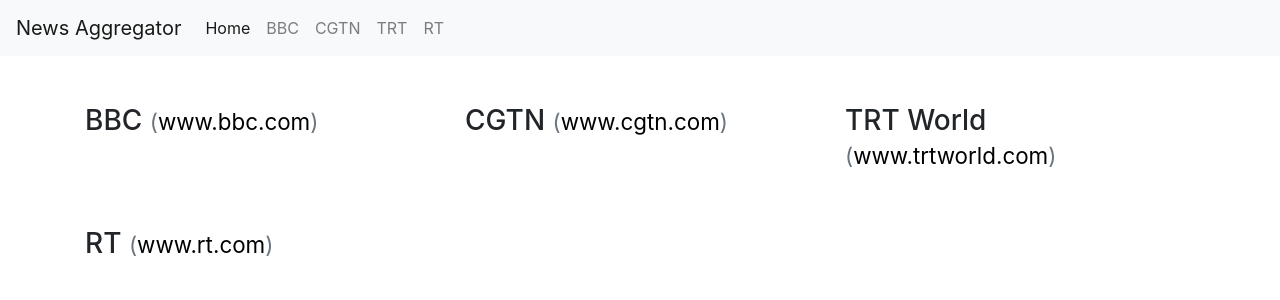
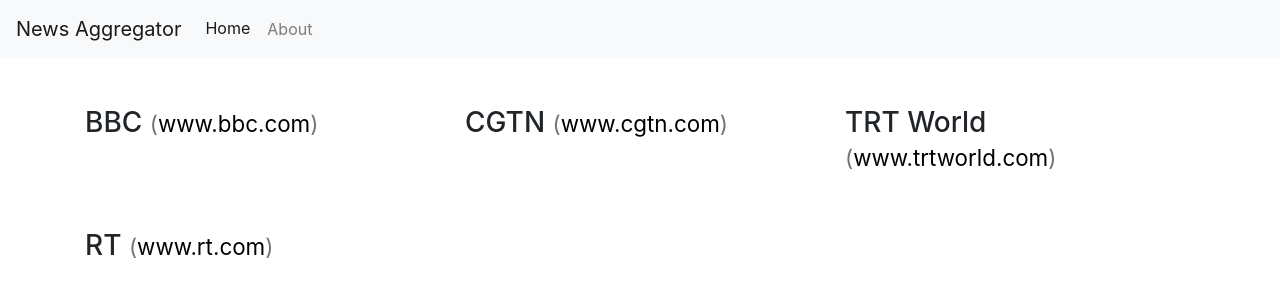
Before and after one commit to msqazizada/Django-News-Aggregator, a Django app: page / in a window 1280 px wide. Shown: the top 300 px of the page. Run offline with Django 3.2, Linux system fonts and the light colour scheme; data that the repository does not hold is empty; some libraries are stand-ins or nearby versions.

Commit message:
cleaned the code with adding a function

```diff
--- a/src/news_aggregator/views.py
+++ b/src/news_aggregator/views.py
@@ -23,53 +23,33 @@
     return headings_classes
 
 
-# BBC
-for headings in get_match(urls['bbc'], 'a', 'block-link__overlay-link'):
-    if len(headings.text) > 5 and len(bbc) < 5:
-        if urls['bbc'] in headings['href']:
-            bbc.append({'content': headings.text,
-                        'link': headings['href']})
+def get_article_headings(url, tag, klass, lst, link=False):
+    for headings in get_match(url, tag, klass):
+        if link is True:
+            _link = headings.find('a')
+            if len(headings.text) > 5 and len(lst) < 5:
+                if url in _link['href']:
+                    lst.append({'content': headings.text, 'link': _link['href']})
+                else:
+                    lst.append({'content': headings.text, 'link': url + _link['href']})
         else:
-            bbc.append({'content': headings.text,
-                        'link': urls['bbc'] + headings['href']})
-
-
-# CGTN
-for headings in get_match(urls['cgtn'], 'div', 'cg-title'):
-    link = headings.find('a')
-    if len(headings.text) > 5 and len(cgtn) < 5:
-        if urls['cgtn'] in link['href']:
-            cgtn.append({'content': headings.text,
-                         'link': link['href']})
-        else:
-            cgtn.append({'content': headings.text,
-                         'link': urls['cgtn'] + link['href']})
-
-
-# RT
-for headings in get_match(urls['rt'], 'a', 'main-promobox__link'):
-    if len(headings.text) > 5 and len(rt) < 5:
-        if urls['rt'] in headings['href']:
-            rt.append({'content': headings.text,
-                       'link': headings['href']})
-        else:
-            rt.append({'content': headings.text,
-                       'link': urls['rt'] + headings['href']})
-
-
-# TRT
-for headings in get_match(urls['trt'], 'div', 'news-article'):
-    link = headings.find('a')
-    if len(headings.text) > 5 and len(trt) < 5:
-        if urls['trt'] in link['href']:
-            trt.append({'content': headings.text,
-                        'link': link['href']})
-        else:
-            trt.append({'content': headings.text,
-                        'link': urls['trt'] + link['href']})
+            if len(headings.text) > 5 and len(lst) < 5:
+                if url in headings['href']:
+                    lst.append({'content': headings.text, 'link': headings['href']})
+                else:
+                    lst.append({'content': headings.text, 'link': url + headings['href']})
 
 
 def home_view(request):
+    # TRT
+    get_article_headings(urls['trt'], 'div', 'news-article', trt, True)
+    # RT
+    get_article_headings(urls['rt'], 'a', 'main-promobox__link', rt)
+    # CGTN
+    get_article_headings(urls['cgtn'], 'div', 'cg-title', cgtn, True)
+    # BBC
+    get_article_headings(urls['bbc'], 'a', 'block-link__overlay-link', bbc)
+
     context = {
         'rt_news': rt,
         'cgtn_news': cgtn,
--- a/src/templates/navbar.html
+++ b/src/templates/navbar.html
@@ -1,6 +1,7 @@
 <nav class="navbar navbar-expand-lg navbar-light bg-light">
   <a class="navbar-brand" href="{% url 'news_aggregator:home' %}">News Aggregator</a>
-  <button class="navbar-toggler" type="button" data-toggle="collapse" data-target="#navbarSupportedContent" aria-controls="navbarSupportedContent" aria-expanded="false" aria-label="Toggle navigation">
+  <button class="navbar-toggler" type="button" data-toggle="collapse" data-target="#navbarSupportedContent"
+    aria-controls="navbarSupportedContent" aria-expanded="false" aria-label="Toggle navigation">
     <span class="navbar-toggler-icon"></span>
   </button>
 
@@ -10,16 +11,7 @@
         <a class="nav-link" href="{% url 'news_aggregator:home' %}">Home <span class="sr-only">(current)</span></a>
       </li>
       <li class="nav-item">
-        <a class="nav-link"  target="_blank" rel="noopener noreferrer" href="https://www.bbc.com/" >BBC</a>
-      </li>
-      <li class="nav-item">
-        <a class="nav-link"  target="_blank" rel="noopener noreferrer" href="https://www.cgtn.com/" >CGTN</a>
-      </li>
-      <li class="nav-item">
-        <a class="nav-link"  target="_blank" rel="noopener noreferrer" href="https://www.trtworld.com/" >TRT</a>
-      </li>
-      <li class="nav-item">
-        <a class="nav-link"  target="_blank" rel="noopener noreferrer" href="https://www.rt.com/" >RT</a>
+        <a class="nav-link btn" data-toggle="modal" data-target="#exampleModal">About</a>
       </li>
     </ul>
     <!--
@@ -30,3 +22,24 @@
     -->
   </div>
 </nav>
+
+<!-- Modal -->
+<div class="modal fade" id="exampleModal" tabindex="-1" role="dialog" aria-labelledby="exampleModalLabel"
+  aria-hidden="true">
+  <div class="modal-dialog">
+    <div class="modal-content">
+      <div class="modal-header">
+        <h5 class="modal-title" id="exampleModalLabel">About</h5>
+        <button type="button" class="close" data-dismiss="modal" aria-label="Close">
+          <span aria-hidden="true">&times;</span>
+        </button>
+      </div>
+      <div class="modal-body">
+        Made with Django
+      </div>
+      <div class="modal-footer">
+        <button type="button" class="btn btn-secondary" data-dismiss="modal">Close</button>
+      </div>
+    </div>
+  </div>
+</div>
```
Also changed, not shown: src/templates/news_aggregator/home.html (+8 -4 lines), README.md.
